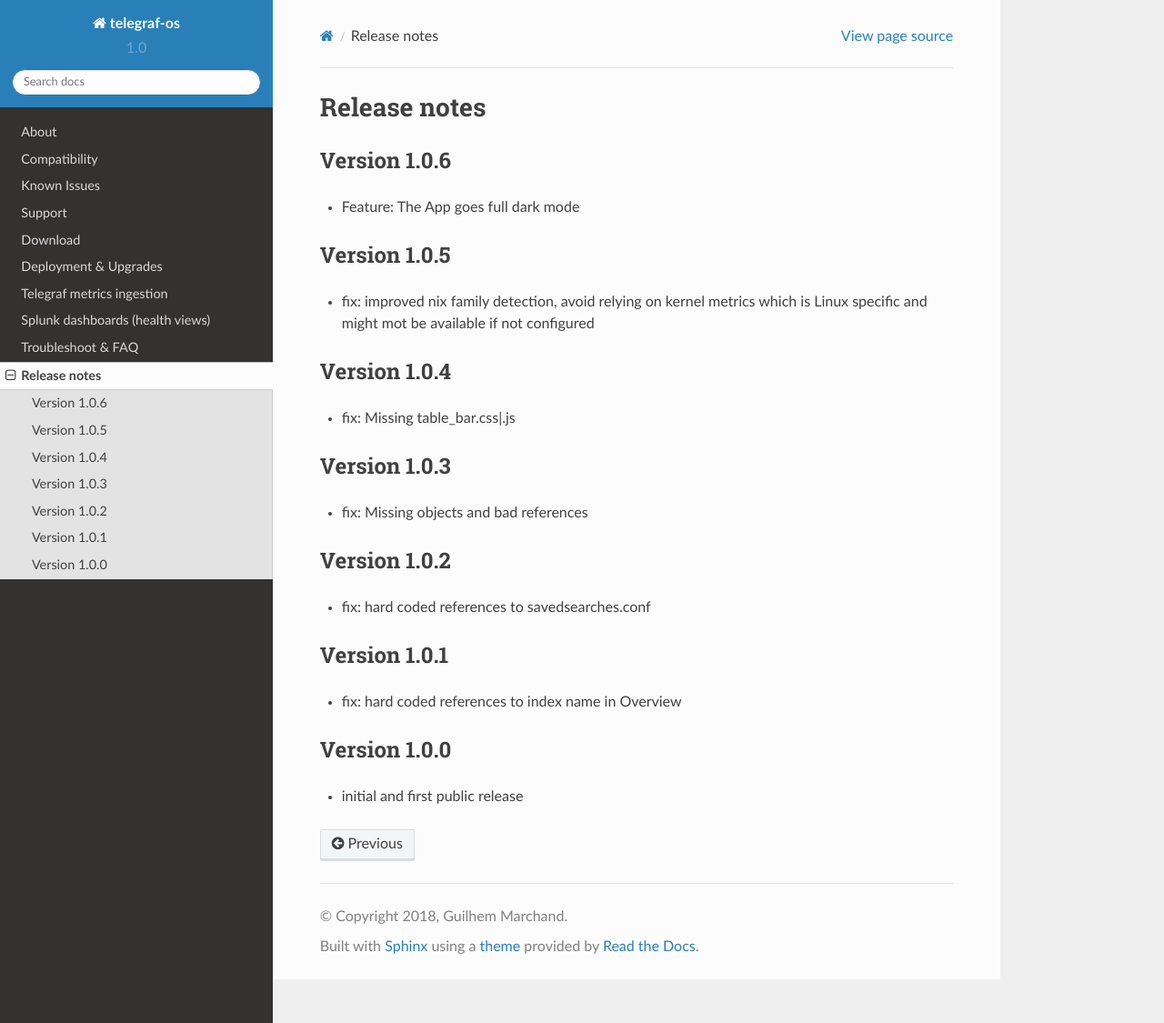
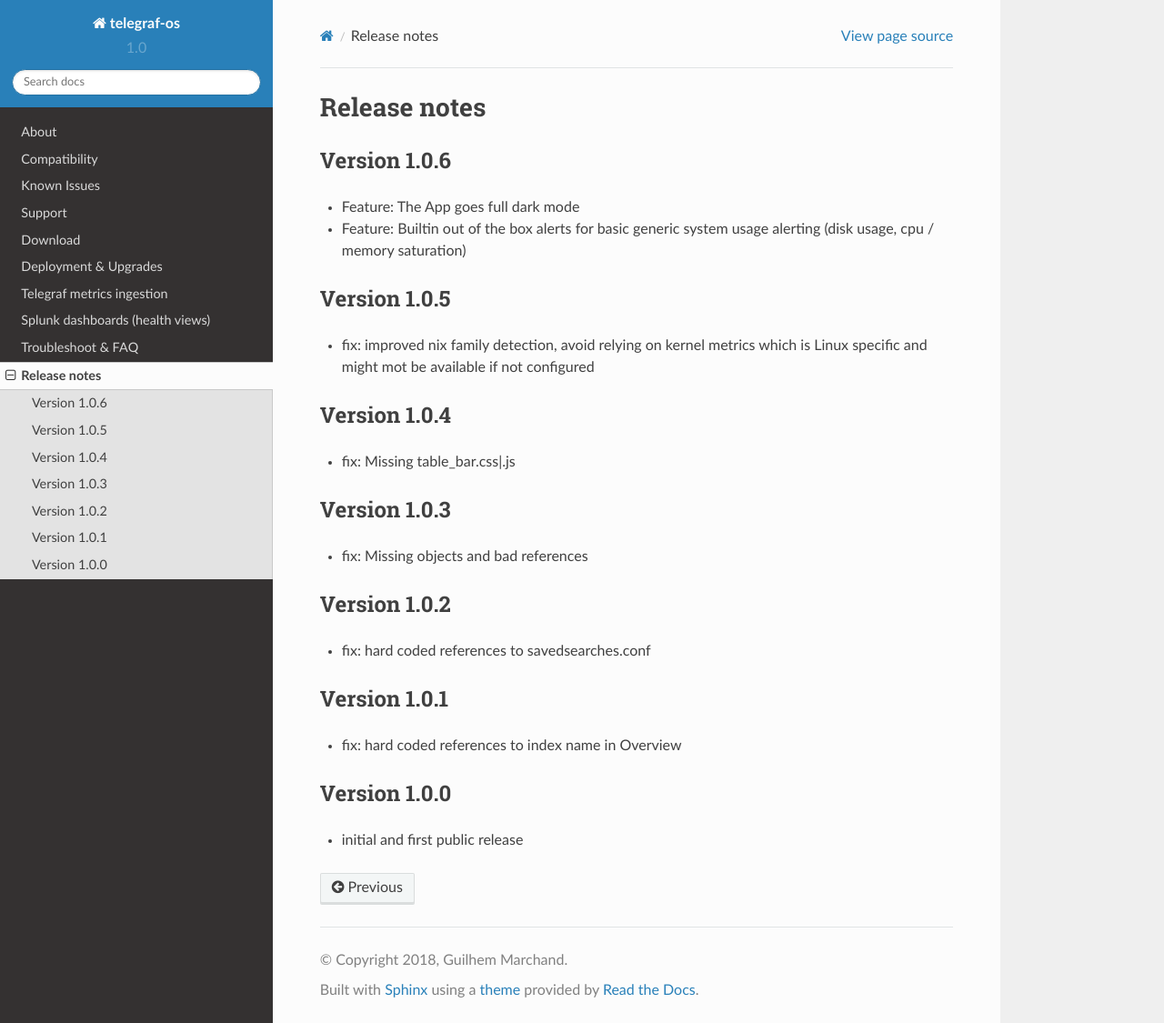
Before and after one commit to guilhemmarchand/telegraf-os, a Sphinx documentation site: the page built from docs/releasenotes.rst, in a window 1280 px wide and 1125 px high. Shown: the whole window at 91% size. Built offline with Sphinx 7.4.7 and the Read the Docs theme 2.0.0, drawn with Linux system fonts in a browser that asks for light colours.

Commit message:
OOTB alerts
- Feature: Builtin out of the box alerts for basic generic system usage alerting (disk usage, cpu / memory saturation)

```diff
--- a/docs/releasenotes.rst
+++ b/docs/releasenotes.rst
@@ -5,6 +5,7 @@
 =============
 
 - Feature: The App goes full dark mode
+- Feature: Builtin out of the box alerts for basic generic system usage alerting (disk usage, cpu / memory saturation)
 
 Version 1.0.5
 =============
```
Also changed, not shown: 4 other files.
